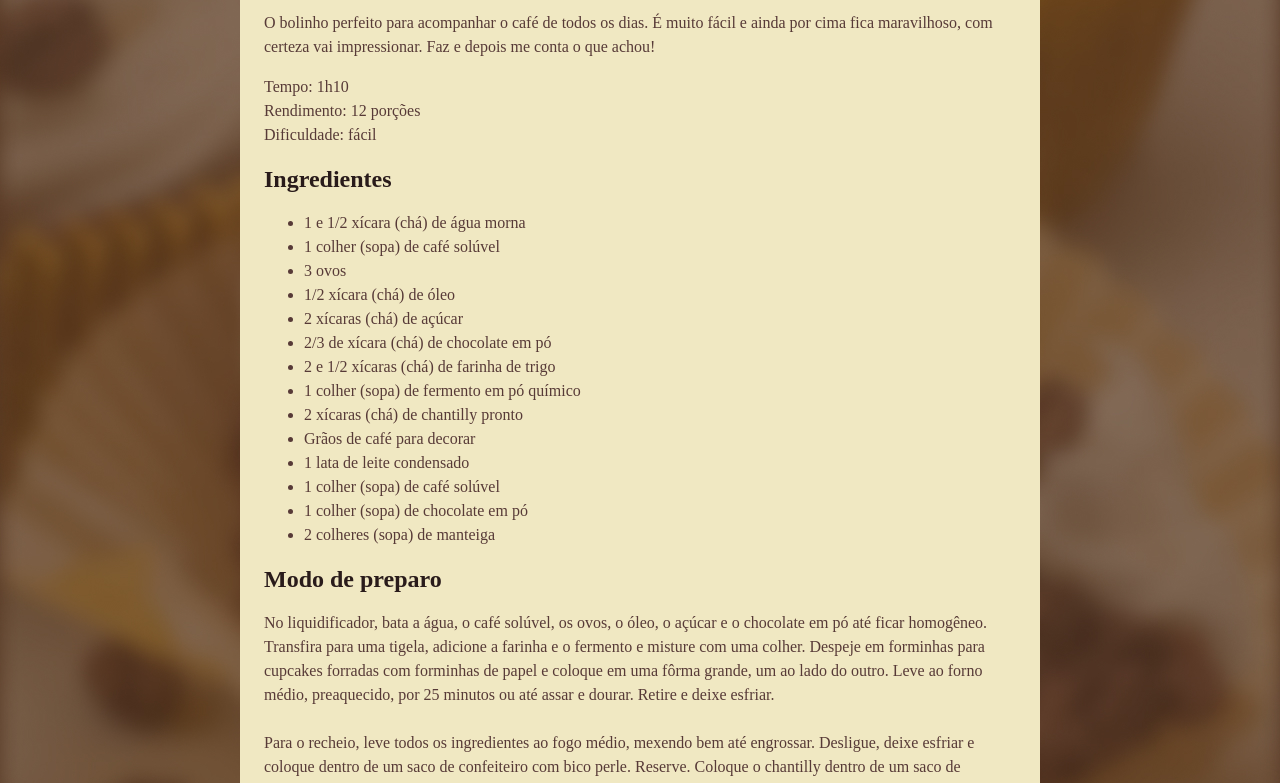
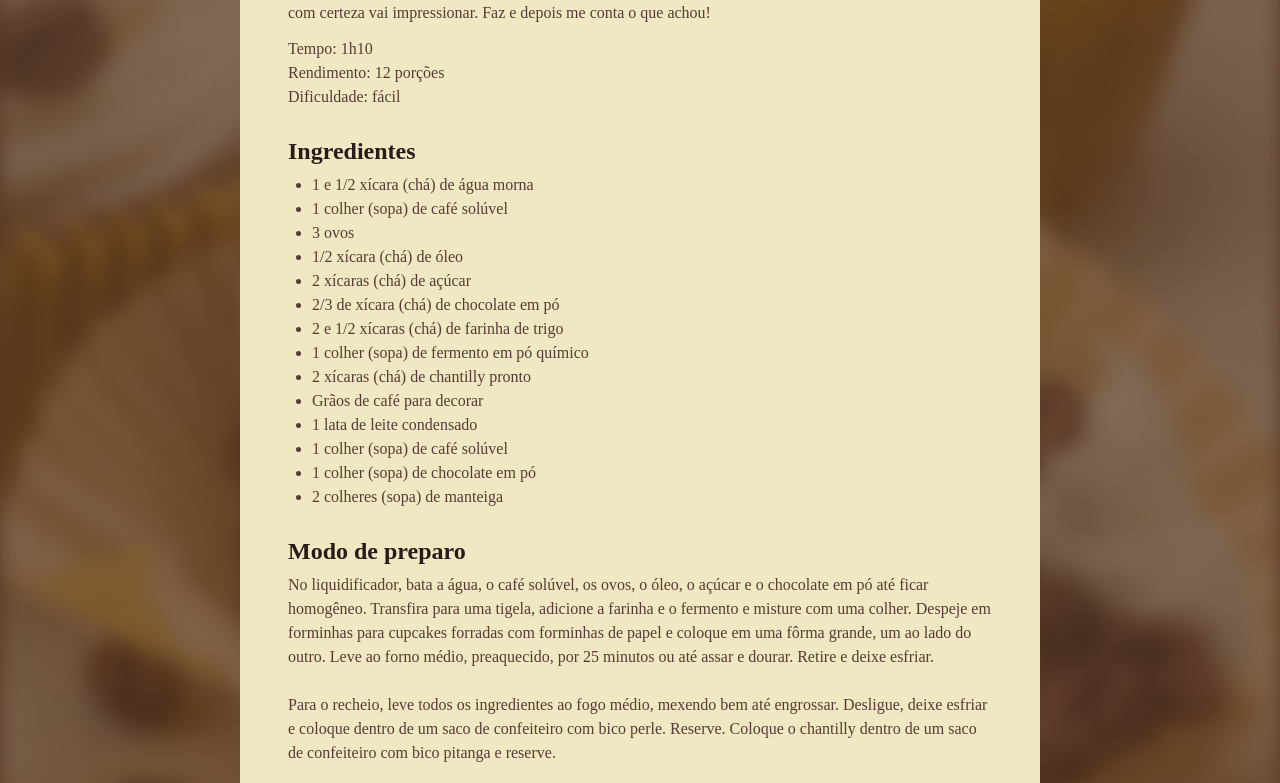
Before and after one commit to juliocesarneri/html, a plain HTML site: page projeto/index.html in a window 1280 px wide. Shown: the part 590-1373 px from the top of the page. Drawn offline with Linux system fonts and the light colour scheme; a web font is replaced by a local one.

Commit message:
personalizando espaços

```diff
--- a/projeto/style.css
+++ b/projeto/style.css
@@ -1,3 +1,8 @@
+*{
+  margin: 0;
+  padding: 0;
+}
+
 :root{
   font-family: "Alice", serif;
   line-height: 150%;
@@ -22,11 +27,34 @@ img{
   border-radius: 16px;
 }
 
+main{
+  padding: 24px;
+}
+
+section + section{
+  margin-top: 24px;
+}
+
+#about p + p {
+  margin-top: 12px;
+}
+
 h1{
   line-height: 140%;
   font-size: 40px;
+  margin-bottom: 4px;
+}
+
+h2{
+  font-size: 24px;
 }
 
 h1, h2{
   color: #291b1a;
+  margin-bottom: 4px;
+  line-height: 150%;
 }
+
+ul{
+  padding-left: 24px;
+}
```
